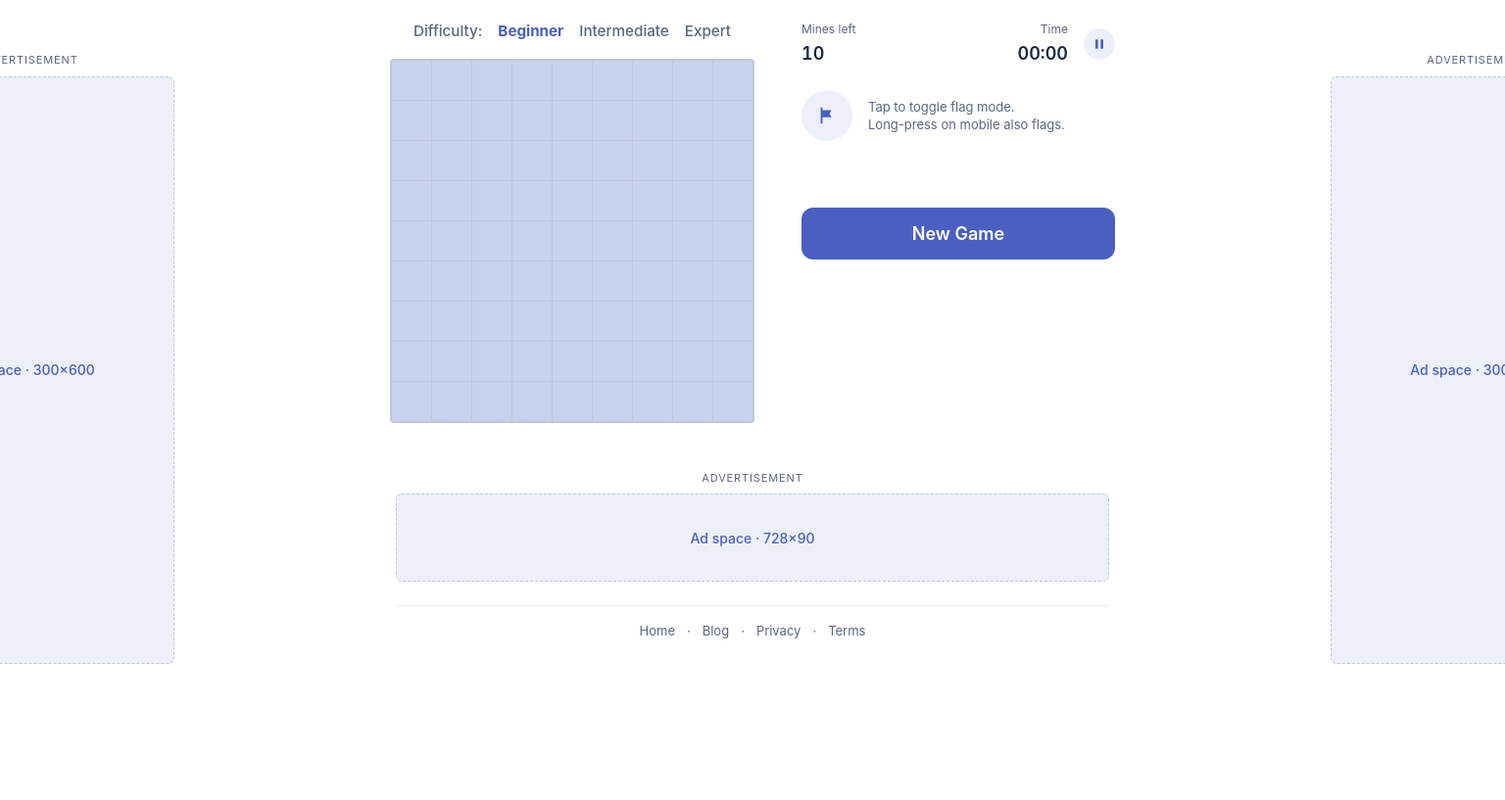
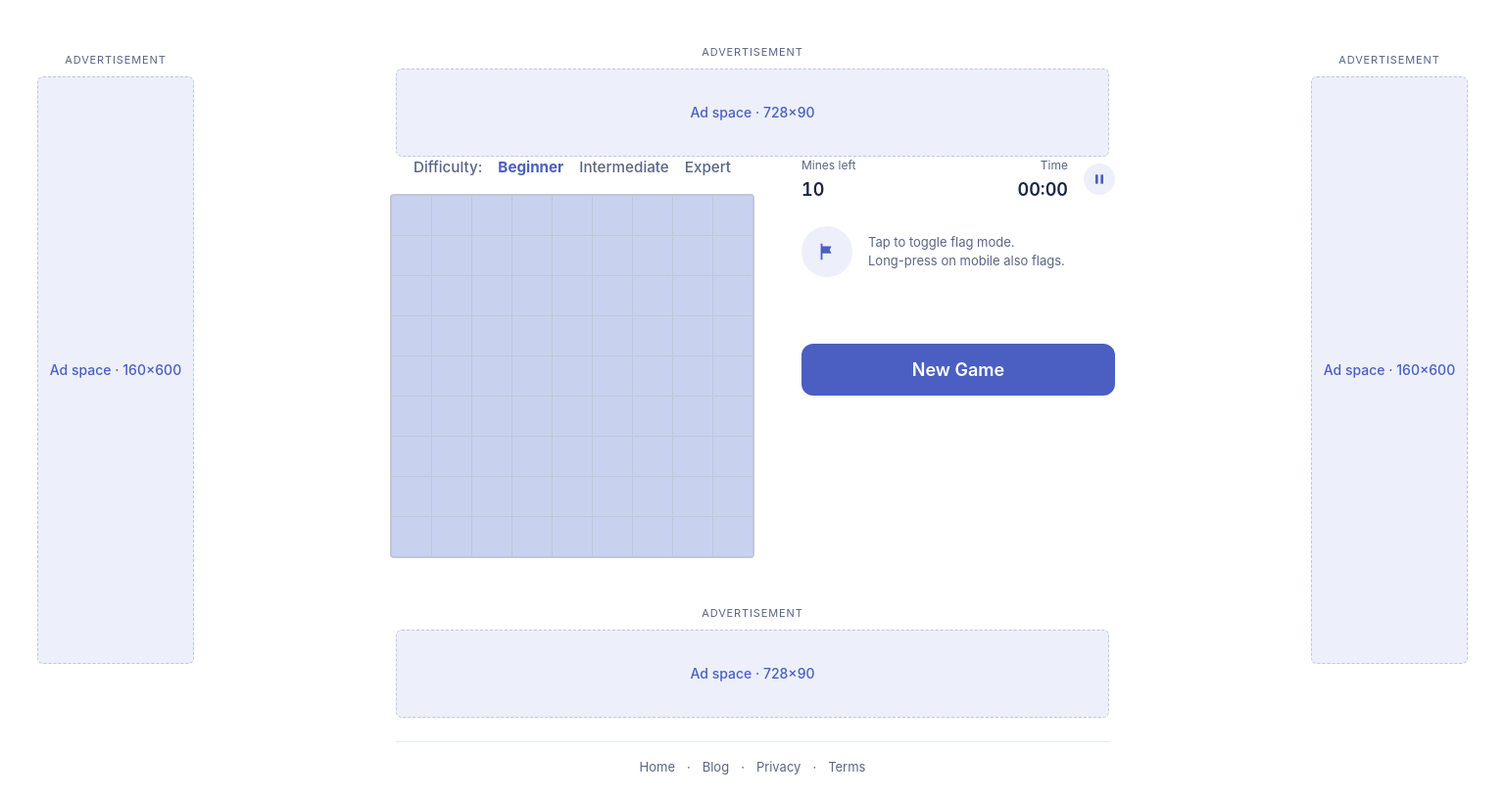
Before and after one commit to digitalcodexstudio-commits/minimalist-games, a website: page src/games/minesweeper/index.html in a window 1536 px wide. Shown: the part 67-884 px from the top of the page at 98% size. Before the commit the page ends 800 px from the top, so only its background shows below. Drawn offline with Linux system fonts and the light colour scheme.

Commit message:
feat(games): right-size for laptops, add top banner, eraser icon
Layout changes (covers MacBook Air 13" / Pro 14" / Pro 15" baseline):

- Side-rails switched from 300×600 to 160×600 skyscraper. Threshold
  dropped from 1500px to 1380px (1100 container + 2×190 ad+gap), so a
  1512px MacBook 15" shows them natively without zoom.
- Sudoku grid cell cap dropped 60→50px so a 1280px laptop doesn't get
  an oversized board crowding the 360px panel.
- Minesweeper cell formula now subtracts the reserved sidebar from
  available width, so Expert (16×30) fits without overflow on portables.
  Beginner stays capped at 40px (desktop) / 36px (mobile).
- New top banner 728×90 above each game header, visible ≥768px. Adds
  one consistent ad slot across the full viewport range.

Sudoku UX:
- Selecting a cell with value N now also bolds N inside pencil-marks
  on other cells. Note matches stay in sync after note toggles, undo,
  and hint.
- Erase button uses the Lucide eraser icon, instantly recognisable.

SW bumped to v5 so existing clients pick up CSS/JS changes.

Co-Authored-By: Claude Opus 4.7 <noreply@anthropic.com>

```diff
--- a/src/games/2048/2048.css
+++ b/src/games/2048/2048.css
@@ -309,9 +309,15 @@ body { background: var(--g48-bg); color: var(--g48-text-dark); }
   font-weight: 500;
   border: 1px dashed var(--g48-border);
 }
-.ad-300x600 { width: 300px; height: 600px; }
+.ad-160x600 { width: 160px; height: 600px; }
 .ad-728x90 { width: 100%; max-width: 728px; height: 90px; margin: 0 auto; }
 .ad-slot { margin: var(--space-2xl) auto 0; padding: 0; max-width: 728px; }
+
+/* Top banner — visible on tablet and up. Hidden on small mobile to keep board above the fold. */
+.ad-slot-top { display: none; margin: 0 auto var(--space-lg); padding: 0; }
+@media (min-width: 768px) {
+  .ad-slot-top { display: block; }
+}
 
 .game-footer {
   margin: var(--space-lg) auto 0;
@@ -331,15 +337,15 @@ body { background: var(--g48-bg); color: var(--g48-text-dark); }
 .game-footer a:hover { color: var(--g48-text-dark); text-decoration: underline; }
 .side-ad { display: none; }
 
-@media (min-width: 1500px) {
+@media (min-width: 1380px) {
   .side-ad {
     display: block;
-    width: 300px;
+    width: 160px;
     z-index: 5;
     top: 120px;
     position: fixed;
   }
-  .side-ad .ad-300x600 { width: 300px; height: 600px; }
-  .side-ad-left { left: calc((100vw - 1100px) / 2 - 340px); }
-  .side-ad-right { right: calc((100vw - 1100px) / 2 - 340px); }
+  .side-ad .ad-160x600 { width: 160px; height: 600px; }
+  .side-ad-left { left: calc((100vw - 1100px) / 2 - 180px); }
+  .side-ad-right { right: calc((100vw - 1100px) / 2 - 180px); }
 }
--- a/src/games/minesweeper/index.html
+++ b/src/games/minesweeper/index.html
@@ -51,13 +51,18 @@
       <h1>Minesweeper</h1>
     </header>
 
+    <div class="ad-slot ad-slot-top" role="complementary" aria-label="Advertisement">
+      <span class="ad-label">Advertisement</span>
+      <div class="ad-unit ad-728x90">Ad space · 728×90</div>
+    </div>
+
     <aside class="side-ad side-ad-left" aria-label="Advertisement" role="complementary">
       <span class="ad-label">Advertisement</span>
-      <div class="ad-unit ad-300x600">Ad space · 300×600</div>
+      <div class="ad-unit ad-160x600">Ad space · 160×600</div>
     </aside>
     <aside class="side-ad side-ad-right" aria-label="Advertisement" role="complementary">
       <span class="ad-label">Advertisement</span>
-      <div class="ad-unit ad-300x600">Ad space · 300×600</div>
+      <div class="ad-unit ad-160x600">Ad space · 160×600</div>
     </aside>
 
     <div class="ms-layout">
--- a/src/games/minesweeper/minesweeper.css
+++ b/src/games/minesweeper/minesweeper.css
@@ -95,7 +95,8 @@ body { background: #ffffff; color: var(--ms-text); }
 .board-frame { position: relative; display: inline-block; max-width: 100%; }
 
 .ms-grid {
-  --cell: clamp(22px, 4.8vw, 36px);
+  /* Mobile: split available width across cols, capped at 36px so Beginner doesn't get oversized. */
+  --cell: min(36px, calc((100vw - 2rem) / var(--cols, 9)));
   display: grid;
   grid-template-columns: repeat(var(--cols, 9), var(--cell));
   grid-template-rows: repeat(var(--rows, 9), var(--cell));
@@ -143,9 +144,12 @@ body { background: #ffffff; color: var(--ms-text); }
 .ms-cell.n7 { color: var(--n7); }
 .ms-cell.n8 { color: var(--n8); }
 
-/* Bigger cells on desktop when the board is smaller */
+/* Desktop: layout reserves 320px sidebar + 48px gap = 368px on the right.
+   Container caps at 1100px. Cap cells at 40px so Beginner 9×9 doesn't balloon. */
 @media (min-width: 900px) {
-  .ms-grid { --cell: clamp(24px, 2.8vw, 40px); }
+  .ms-grid {
+    --cell: min(40px, calc((min(100vw, 1100px) - 32px - 368px) / var(--cols, 9)));
+  }
 }
 
 @media (max-width: 899px) {
@@ -301,8 +305,14 @@ body { background: #ffffff; color: var(--ms-text); }
   font-weight: 500;
   border: 1px dashed var(--ms-border);
 }
-.ad-300x600 { width: 300px; height: 600px; }
+.ad-160x600 { width: 160px; height: 600px; }
 .ad-728x90 { width: 100%; max-width: 728px; height: 90px; margin: 0 auto; }
+
+/* Top banner — visible on tablet and up. Hidden on small mobile to keep board above the fold. */
+.ad-slot-top { display: none; margin: 0 auto var(--space-lg); padding: 0; }
+@media (min-width: 768px) {
+  .ad-slot-top { display: block; }
+}
 
 .ad-slot {
   margin: var(--space-2xl) auto 0;
@@ -329,15 +339,15 @@ body { background: #ffffff; color: var(--ms-text); }
 
 .side-ad { display: none; }
 
-@media (min-width: 1500px) {
+@media (min-width: 1380px) {
   .side-ad {
     display: block;
-    width: 300px;
+    width: 160px;
     z-index: 5;
     top: 120px;
     position: fixed;
   }
-  .side-ad .ad-300x600 { width: 300px; height: 600px; }
-  .side-ad-left { left: calc((100vw - 1100px) / 2 - 340px); }
-  .side-ad-right { right: calc((100vw - 1100px) / 2 - 340px); }
+  .side-ad .ad-160x600 { width: 160px; height: 600px; }
+  .side-ad-left { left: calc((100vw - 1100px) / 2 - 180px); }
+  .side-ad-right { right: calc((100vw - 1100px) / 2 - 180px); }
 }
--- a/src/games/sudoku/sudoku.css
+++ b/src/games/sudoku/sudoku.css
@@ -99,7 +99,8 @@ body { background: #ffffff; color: var(--sudoku-text); }
   width: 100%;
 }
 .grid {
-  --cell: min(11vw, 60px);
+  /* Cap at 50px so portables (1280-1500px) don't show an oversized board next to the 360px panel. */
+  --cell: min(50px, calc((100vw - 2rem) / 9));
   display: grid;
   grid-template-columns: repeat(9, var(--cell));
   grid-template-rows: repeat(9, var(--cell));
@@ -168,6 +169,10 @@ body { background: #ffffff; color: var(--sudoku-text); }
   justify-content: center;
   min-width: 0;
   min-height: 0;
+}
+.cell-note.is-match {
+  font-weight: 700;
+  color: var(--sudoku-blue-dark);
 }
 
 .pause-overlay {
@@ -336,8 +341,14 @@ body { background: #ffffff; color: var(--sudoku-text); }
   font-weight: 500;
   border: 1px dashed var(--sudoku-border);
 }
-.ad-300x600 { width: 300px; height: 600px; }
+.ad-160x600 { width: 160px; height: 600px; }
 .ad-728x90 { width: 100%; max-width: 728px; height: 90px; margin: 0 auto; }
+
+/* Top banner — visible on tablet and up. Hidden on small mobile to keep board above the fold. */
+.ad-slot-top { display: none; margin: 0 auto var(--space-lg); padding: 0; }
+@media (min-width: 768px) {
+  .ad-slot-top { display: block; }
+}
 
 /* Bottom ad slot (leaderboard) */
 .ad-slot {
@@ -364,20 +375,21 @@ body { background: #ffffff; color: var(--sudoku-text); }
 .game-footer a { color: var(--sudoku-muted); text-decoration: none; }
 .game-footer a:hover { color: var(--sudoku-text); text-decoration: underline; }
 
-/* Side rails — only on viewports ≥1500px where 300×600 ads can sit outside the 1100px content column without overlap. */
+/* Side rails — 160×600 fixed in the free margins outside the 1100px container.
+   Threshold 1380px = container 1100 + 2×(160 ad + 30 gap). Covers MacBook Air 13" and larger. */
 .side-ad { display: none; }
 
-@media (min-width: 1500px) {
+@media (min-width: 1380px) {
   .side-ad {
     display: block;
-    width: 300px;
+    width: 160px;
     z-index: 5;
     top: 120px;
     position: fixed;
   }
-  .side-ad .ad-300x600 { width: 300px; height: 600px; }
-  .side-ad-left { left: calc((100vw - 1100px) / 2 - 340px); }
-  .side-ad-right { right: calc((100vw - 1100px) / 2 - 340px); }
+  .side-ad .ad-160x600 { width: 160px; height: 600px; }
+  .side-ad-left { left: calc((100vw - 1100px) / 2 - 180px); }
+  .side-ad-right { right: calc((100vw - 1100px) / 2 - 180px); }
 }
 
 /* Modal */
--- a/src/service-worker.js
+++ b/src/service-worker.js
@@ -2,7 +2,7 @@
 // HTML: network-first (so updates ship without a hard refresh).
 // Static assets: cache-first.
 
-const VERSION = 'v3';
+const VERSION = 'v5';
 const STATIC_CACHE = 'mg-static-' + VERSION;
 const RUNTIME_CACHE = 'mg-runtime-' + VERSION;
 
```
Also changed, not shown: src/games/2048/index.html (+7 -2 lines), src/games/sudoku/index.html (+9 -4 lines), src/games/sudoku/sudoku.js (+14 -0 lines).
